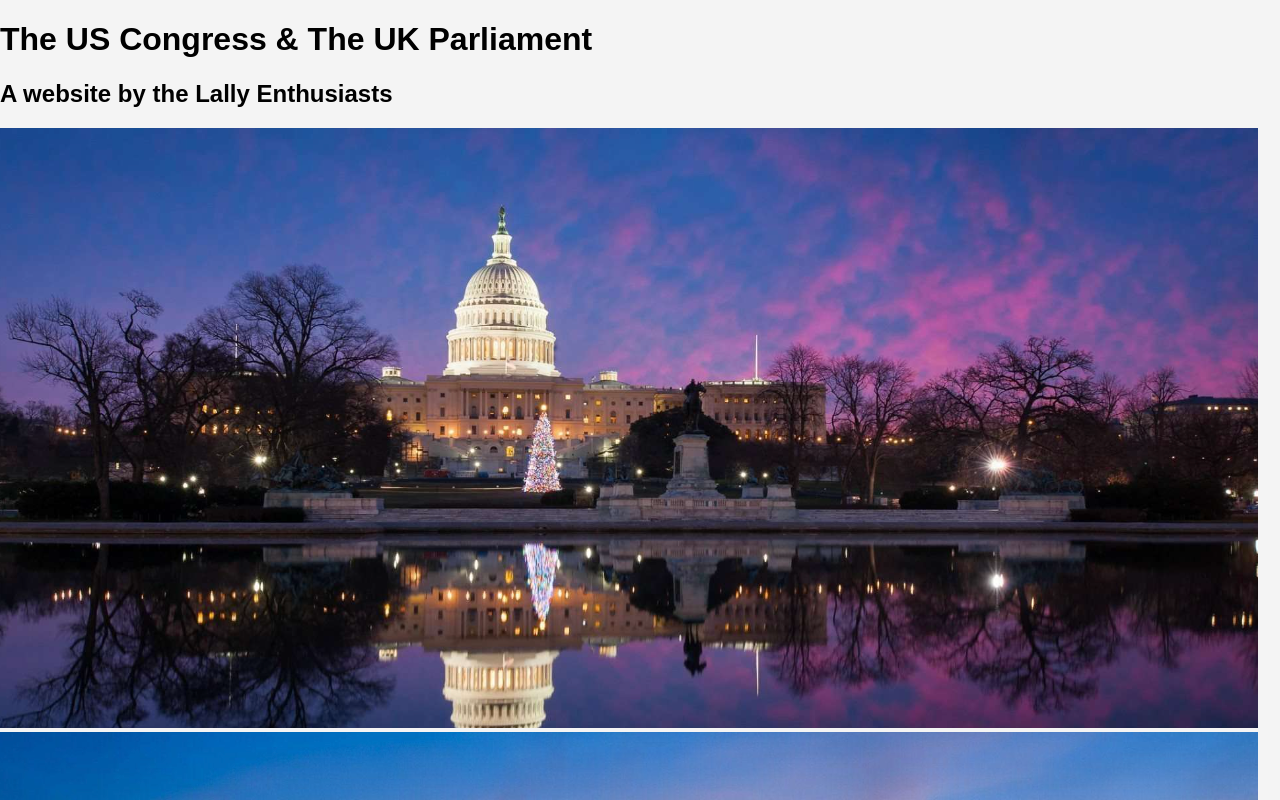
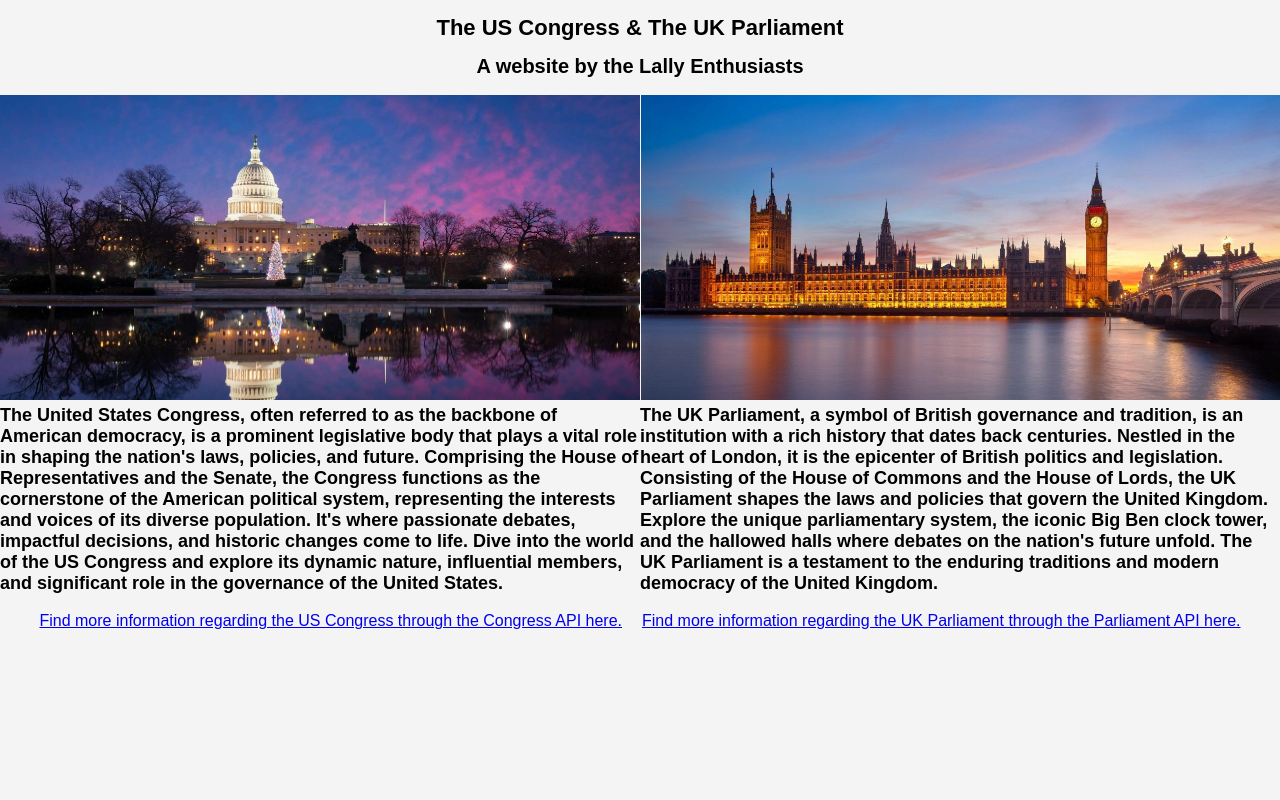
Before and after one commit to Kazi27/API-app, a React (Create React App) app in the folder src/: page / in a window 1280 px wide. Shown: the top 800 px of the page. Built offline with nearby package versions, Linux system fonts and the light colour scheme.

Commit message:
finalized css

```diff
--- a/src/styles.css
+++ b/src/styles.css
@@ -8,6 +8,52 @@ body {
   margin: 0;
   padding: 0;
   background-color: #f4f4f4;
+}
+
+h1 {
+  margin-top: 15;
+  font-size: 22px;
+  justify-content: center;
+  display: flex;
+}
+
+h2 {
+  margin-top: 0;
+  font-size: 20px;
+  justify-content: center;
+  display: flex;
+}
+
+h3 {
+  margin-top: 0;
+  font-size: 18px;
+}
+
+h4 {
+  margin-top: 0;
+  font-size: 16px;
+}
+
+h5 {
+  margin-top: 0;
+  font-size: 14px;
+  margin-bottom: 0;
+}
+
+h6 {
+  margin-top: 0;
+  font-size: 12px;
+}
+
+.image-container
+{
+  display: flex;
+}
+
+.image-container img {
+  max-width: 50%;
+  height: auto;
+  margin-right: 1px;
 }
 
 /* Utility Classes */
@@ -133,11 +179,11 @@ h5 {
   flex-direction: column;
   align-items: center;
   justify-content: center;
-  text-align: center; /* Center text within the container. */
+  text-align: center; /* center text within container. */
 }
 
 .member-name-section {
-  padding: 14px; /* Adjust the padding size as needed */
+  padding: 14px;
 }
 
 .parliament-input {
```
